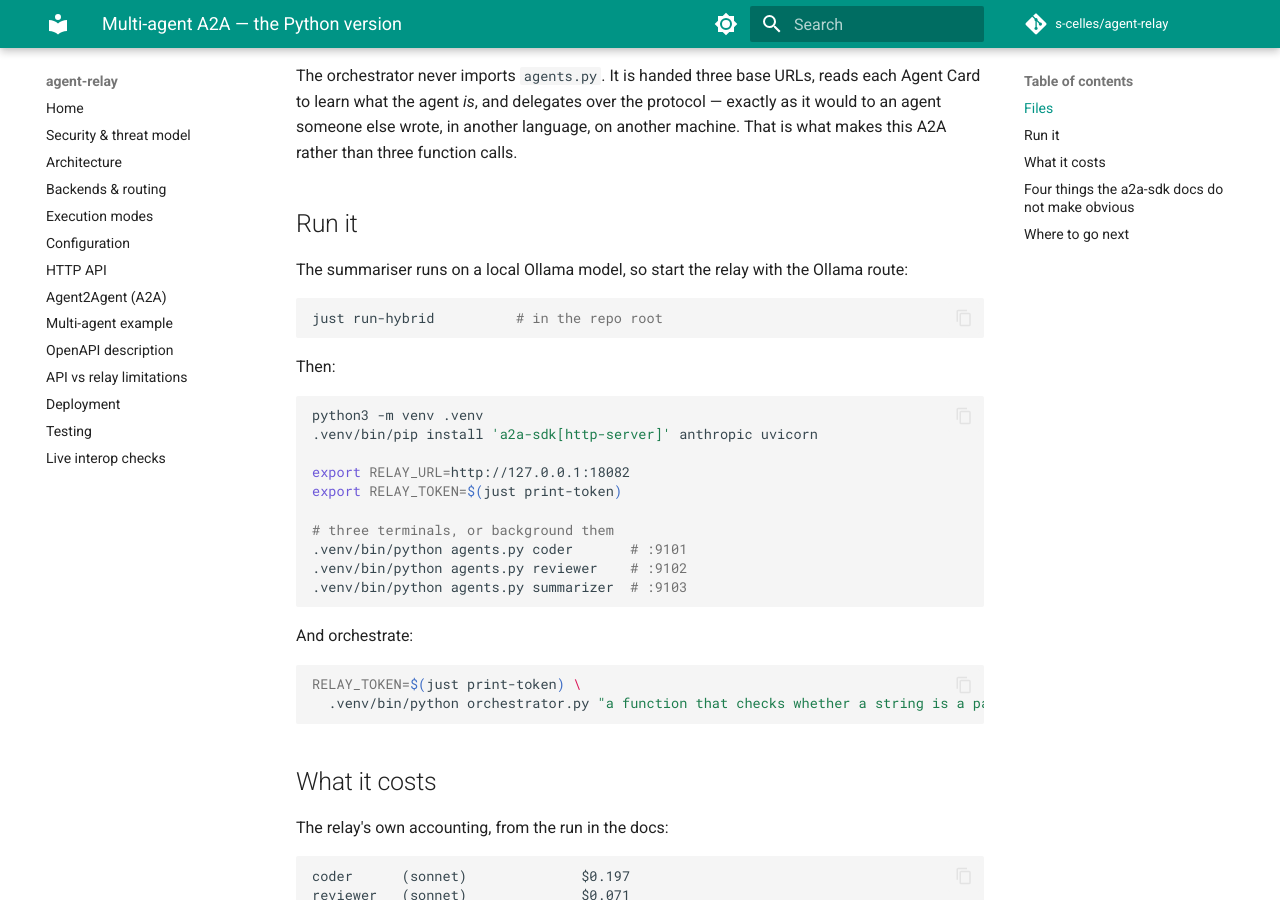
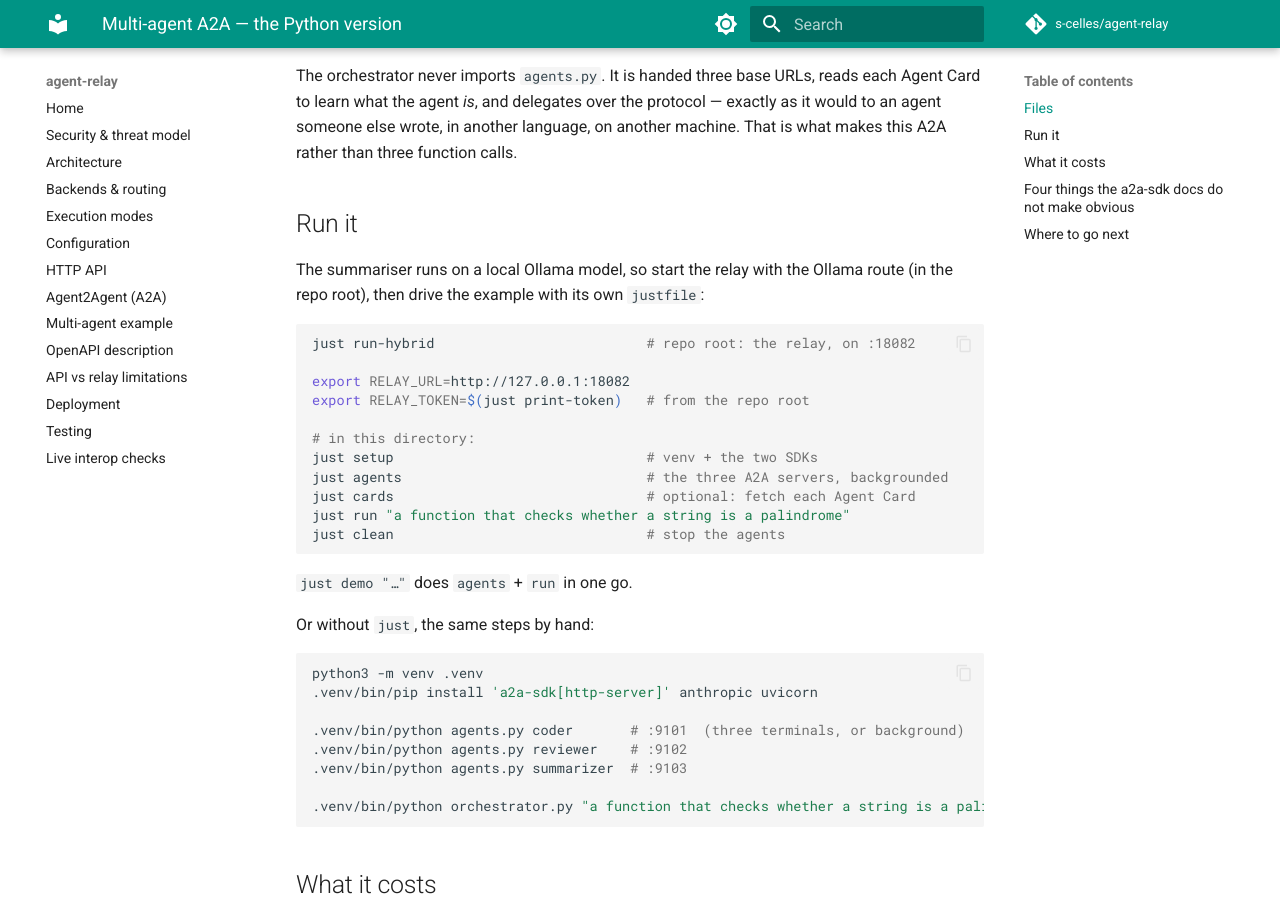
Before and after one commit to s-celles/agent-relay, an MkDocs documentation site: the page built from docs/examples/multiagent-py-a2a-sdk/README.md, in a window 1280 px wide and 900 px high, scrolled down 808 px. Built offline with MkDocs 1.6.1 and Material for MkDocs 9.7.7, drawn with Linux system fonts in a browser that asks for light colours; comment, search, counter and statistics services are not loaded.

Commit message:
docs: give the Python multi-agent example a justfile too
Symmetry with the Go example: setup / agents / cards / run / demo / clean.
Verified end to end against a live relay — the three agents come up, their cards
resolve, the chain runs, and the summariser's local-model step costs $0. (Run
by hand, since these agents spend real tokens; the recipes just wrap agents.py
and orchestrator.py.)

Developed with AI assistance.

````diff
--- a/docs/examples/multiagent-py-a2a-sdk/README.md
+++ b/docs/examples/multiagent-py-a2a-sdk/README.md
@@ -41,32 +41,35 @@ another machine. That is what makes this A2A rather than three function calls.
 ## Run it
 
 The summariser runs on a local Ollama model, so start the relay with the Ollama
-route:
+route (in the repo root), then drive the example with its own `justfile`:
 
 ```sh
-just run-hybrid          # in the repo root
+just run-hybrid                          # repo root: the relay, on :18082
+
+export RELAY_URL=http://127.0.0.1:18082
+export RELAY_TOKEN=$(just print-token)   # from the repo root
+
+# in this directory:
+just setup                               # venv + the two SDKs
+just agents                              # the three A2A servers, backgrounded
+just cards                               # optional: fetch each Agent Card
+just run "a function that checks whether a string is a palindrome"
+just clean                               # stop the agents
 ```
 
-Then:
+`just demo "…"` does `agents` + `run` in one go.
+
+Or without `just`, the same steps by hand:
 
 ```sh
 python3 -m venv .venv
 .venv/bin/pip install 'a2a-sdk[http-server]' anthropic uvicorn
 
-export RELAY_URL=http://127.0.0.1:18082
-export RELAY_TOKEN=$(just print-token)
-
-# three terminals, or background them
-.venv/bin/python agents.py coder       # :9101
+.venv/bin/python agents.py coder       # :9101  (three terminals, or background)
 .venv/bin/python agents.py reviewer    # :9102
 .venv/bin/python agents.py summarizer  # :9103
-```
 
-And orchestrate:
-
-```sh
-RELAY_TOKEN=$(just print-token) \
-  .venv/bin/python orchestrator.py "a function that checks whether a string is a palindrome"
+.venv/bin/python orchestrator.py "a function that checks whether a string is a palindrome"
 ```
 
 ## What it costs
````
Also changed, not shown: 1 other file.
